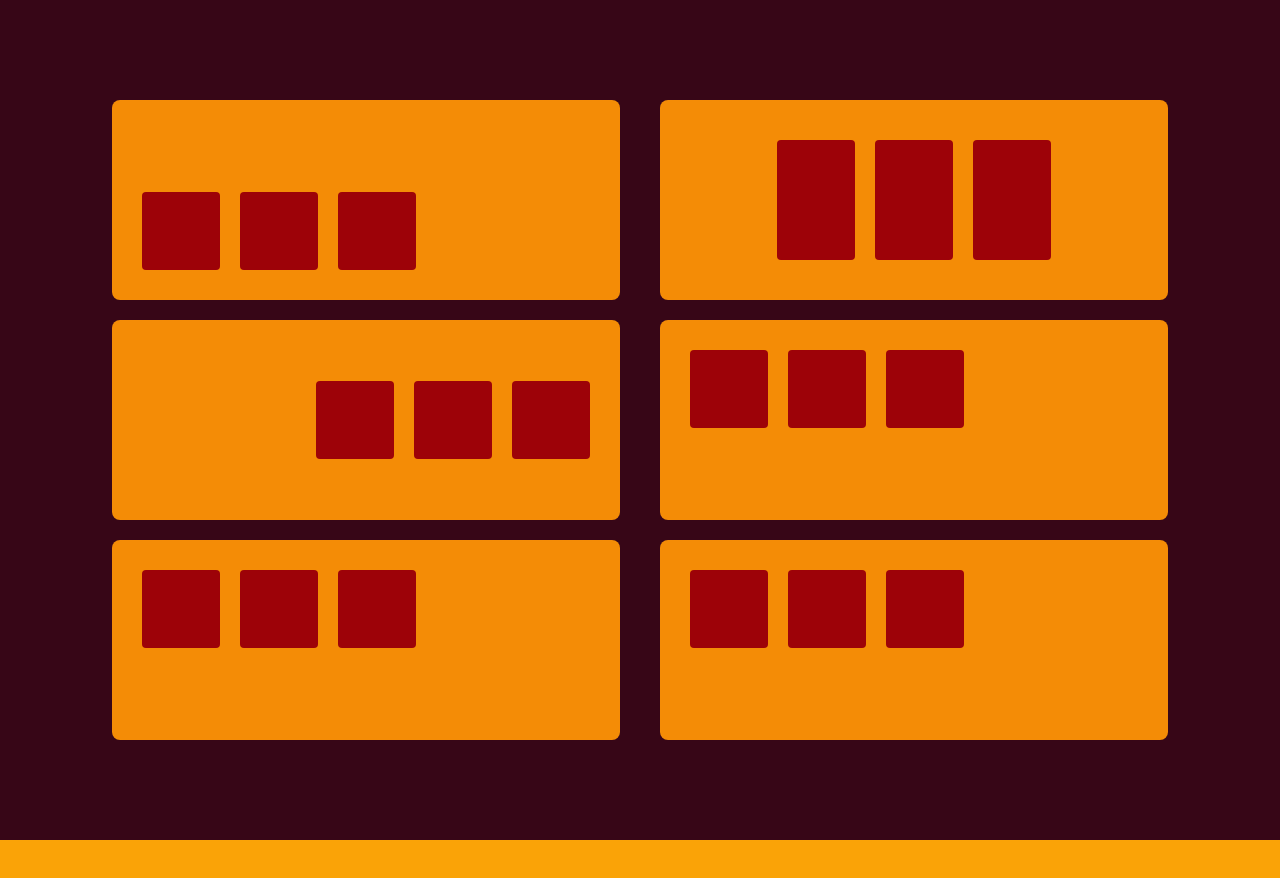
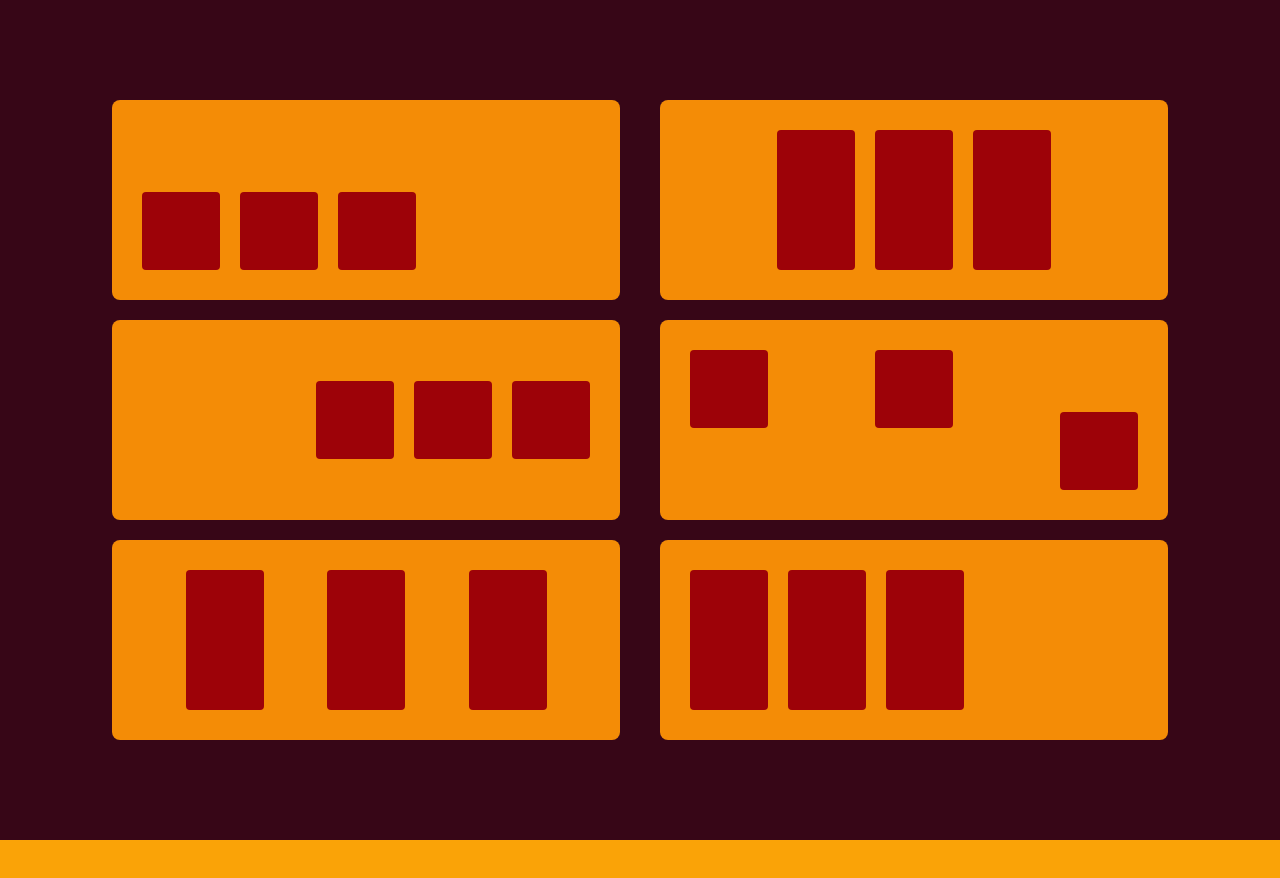
Before and after one commit to MPLarsson/Figma-Flexbox, a plain HTML site: page index.html in a window 1280 px wide. Shown: the top 878 px of the page. Drawn offline with Linux system fonts and the light colour scheme.

Commit message:
More Flex
Slowly figuring out the flex, but not happy with my understanding of proper BEM, need to work more on Flex and BEM.

```diff
--- a/styles/index.css
+++ b/styles/index.css
@@ -25,8 +25,8 @@ body{
 
 .container_box {
     background-color: rgba(157, 2, 8, 1);
-    width: 78px;
-    height: 78px;
+    min-width: 78px;
+    min-height: 78px;
     display: flex;
     margin: 10px;
     border-radius: 4px;
@@ -61,6 +61,7 @@ body{
     padding: 20px;
     margin: 20px;
     display: flex;
+    justify-content: space-evenly;
 }
 
 .container-rectangle-four {
@@ -82,6 +83,7 @@ body{
     padding: 20px;
     margin: 20px;
     display: flex;
+    justify-content: space-between
 }
 
 .container-rectangle-six {
@@ -102,7 +104,17 @@ body{
     align-self: center;
 }
 
+.container-rectangle-three .container_box {
+
+}
+
 .container-rectangle-four .container_box {
-    height: 120px;
-    align-self: center;
+
 }
+
+.container-rectangle-five .container_box {
+    align-self: flex-start;
+}
+.container-rectangle-five .container_box:nth-child(3) {
+    align-self: flex-end;
+}
```
